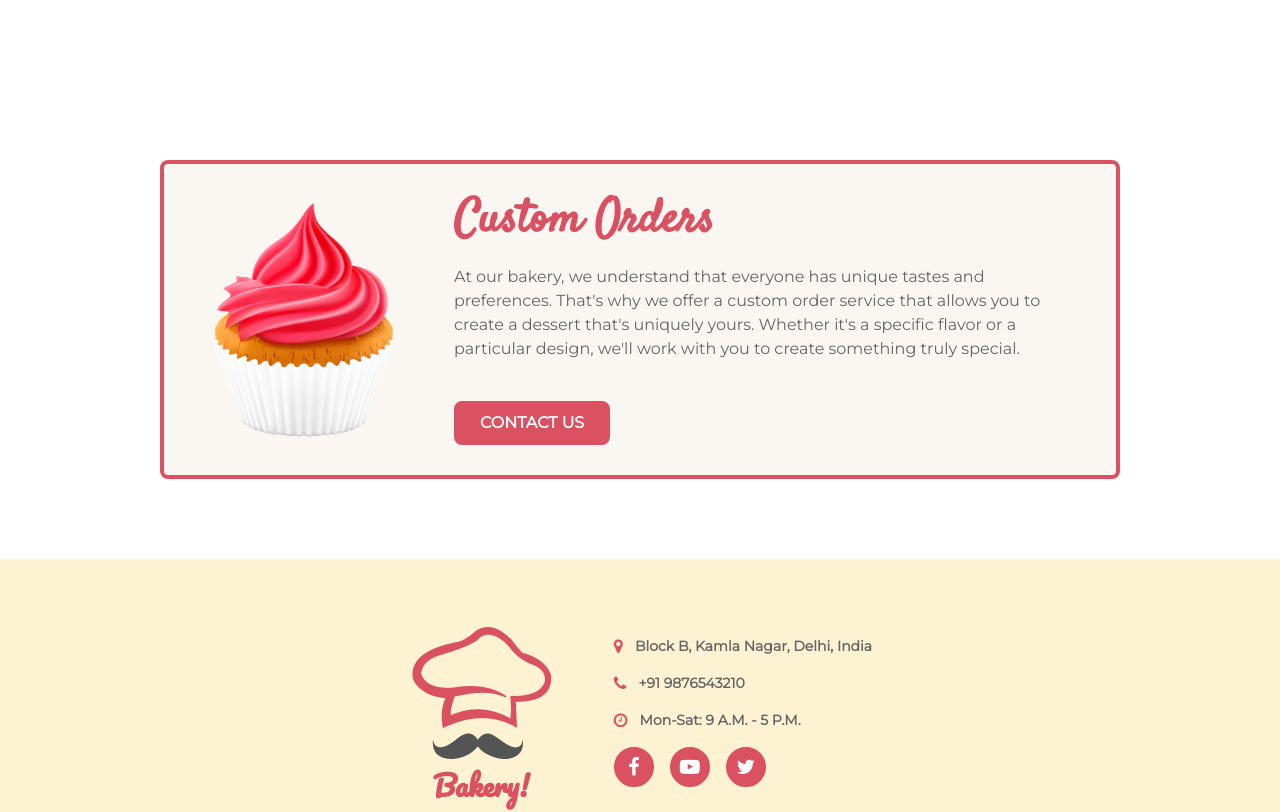
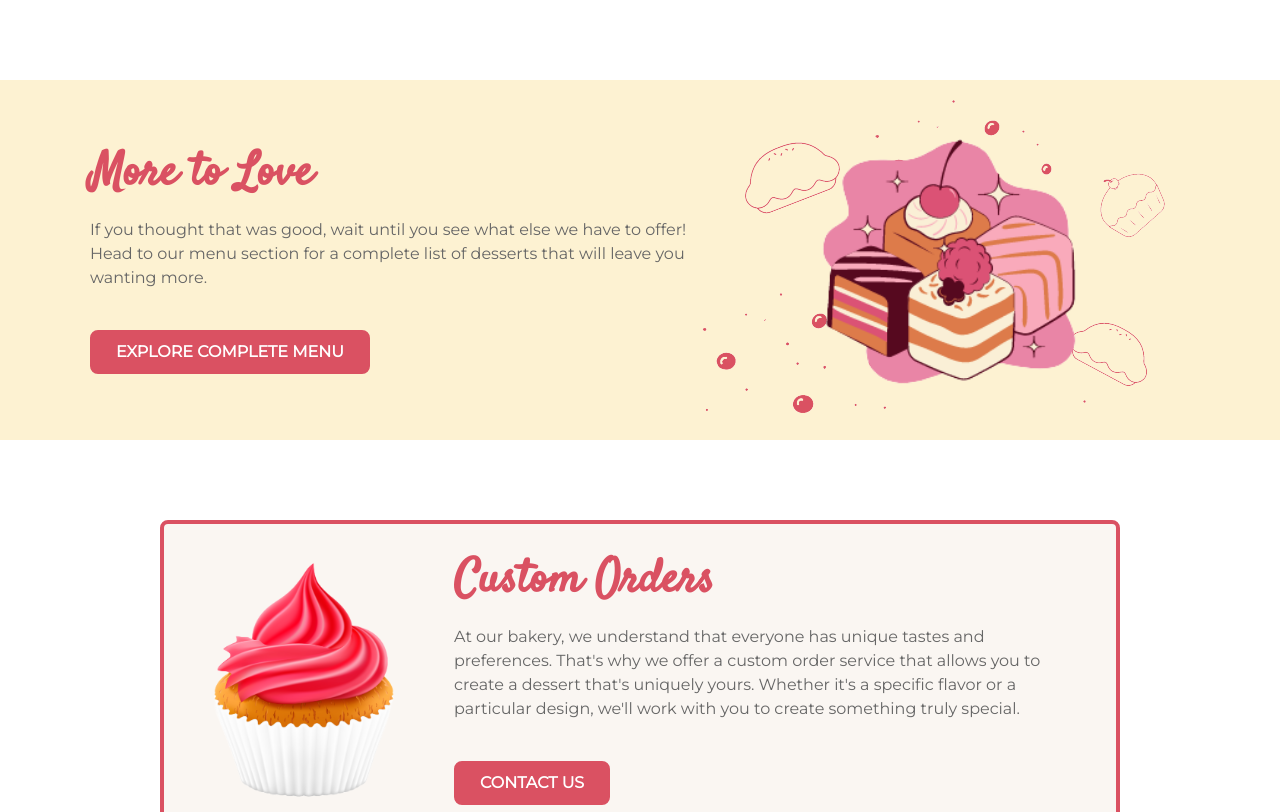
Before and after one commit to shridhiaggarwal/Bakery-React-Project, a React (Create React App) app: page / in a window 1280 px wide. Shown: the part 1540-2352 px from the top of the page. Built offline with nearby package versions, Linux system fonts and the light colour scheme.

Commit message:
added CompleteMenuBox container and updated custom order container

```diff
--- /dev/null
+++ b/src/Pages/HomePage/containers/CompleteMenuBox/index.tsx
@@ -0,0 +1,30 @@
+import React from "react";
+import styled from "styled-components";
+import TitleSubtitleButtonBox from "../../../../components/TitleSubtitleButtonBox";
+import ImageBox from "../../../../components/ImageBox";
+import cakeElement from "../../../../images/elements/cake_element4.png";
+import backgeroundImage from "../../../../images/backgrounds/background1.png";
+
+const CompleteMenuSection = styled.section`
+  height: 360px;
+  background-color: #fdf2d2;
+  display: flex;
+  align-items: center;
+  justify-content: center;
+  padding: 20px 80px;
+`;
+
+function CompleteMenuBox() {
+  return (
+    <CompleteMenuSection>
+      <TitleSubtitleButtonBox
+        title="More to Love"
+        subtitle="If you thought that was good, wait until you see what else we have to offer! Head to our menu section for a complete list of desserts that will leave you wanting more."
+        buttonText="Explore complete menu"
+      />
+      <ImageBox backgroundImageSrc={backgeroundImage} imageSrc={cakeElement} />
+    </CompleteMenuSection>
+  );
+}
+
+export default CompleteMenuBox;
--- a/src/Pages/HomePage/containers/OfferOfWeek/index.tsx
+++ b/src/Pages/HomePage/containers/OfferOfWeek/index.tsx
@@ -1,4 +1,3 @@
-import React from "react";
 import iceCreamElement from "../../../../images/elements/icecream_element.png";
 import cakeElement from "../../../../images/elements/cake_element.png";
 import backgroundImage from "../../../../images/backgrounds/background1.png";
--- a/src/Pages/HomePage/index.tsx
+++ b/src/Pages/HomePage/index.tsx
@@ -1,8 +1,8 @@
-import TextImageBox from "../../components/TextImageBox";
 import BannerCarousel from "./containers/BannerCarousel";
 import CustomOrder from "../../containers/CustomOrder";
 import MadeWithLove from "./containers/MadeWithLove";
 import OfferOfWeek from "./containers/OfferOfWeek";
+import CompleteMenuBox from "./containers/CompleteMenuBox";
 
 function HomePage() {
   return (
@@ -10,6 +10,7 @@ function HomePage() {
       <BannerCarousel />
       <OfferOfWeek/>
       <MadeWithLove />
+      <CompleteMenuBox/>
       <CustomOrder />
     </>
   );
--- a/src/components/ImageBox/index.tsx
+++ b/src/components/ImageBox/index.tsx
@@ -5,11 +5,11 @@ interface IImageBoxProps {
   backgroundImageSrc?: string;
   imageSrc?: string;
   margin?: string;
+  imageWidth?: string;
 }
 
 const ImageSection = styled.div<{
   backgroundImageSrc?: string;
-  margin?: string;
 }>`
   height: 100%;
   width: 500px;
@@ -19,27 +19,27 @@ const ImageSection = styled.div<{
   display: flex;
   align-items: center;
   justify-content: center;
-  margin: ${(props) => props.margin};
 `;
 
 const ImageBoxImage = styled.img<{
+  width?: string;
   margin?: string;
 }>`
-  width: 300px;
+  width: ${(props) => (props.width ? props.width : "300px")};
   margin: ${(props) => props.margin};
 `;
 
 function ImageBox(props: IImageBoxProps) {
-  const { backgroundImageSrc, imageSrc, margin } = props;
+  const { backgroundImageSrc, imageSrc, margin, imageWidth } = props;
 
   return (
     <>
       {backgroundImageSrc ? (
-        <ImageSection backgroundImageSrc={backgroundImageSrc} margin={margin}>
-          <ImageBoxImage src={imageSrc} />
+        <ImageSection backgroundImageSrc={backgroundImageSrc}>
+          <ImageBoxImage src={imageSrc} margin={margin} width={imageWidth} />
         </ImageSection>
       ) : (
-        <ImageBoxImage src={imageSrc} margin={margin} />
+        <ImageBoxImage src={imageSrc} margin={margin} width={imageWidth} />
       )}
     </>
   );
--- a/src/components/TitleSubtitleButtonBox/index.tsx
+++ b/src/components/TitleSubtitleButtonBox/index.tsx
@@ -7,12 +7,14 @@ interface ITitleSubtitleButtonBoxProps {
   subtitle?: string;
   buttonText?: string;
   textAlign?: string;
+  textBoxWidth?: string;
 }
 
 const TextBox = styled.div<{
+  width?: string;
   textAlign?: string;
 }>`
-  width: 600px;
+  width: ${(props) => (props.width ? props.width : "600px")};
   text-align: ${(props) => props.textAlign};
 `;
 
@@ -29,10 +31,10 @@ const TextBoxSubtitle = styled.p`
 `;
 
 function TitleSubtitleButtonBox(props: ITitleSubtitleButtonBoxProps) {
-  const { title, subtitle, buttonText, textAlign } = props;
+  const { title, subtitle, buttonText, textAlign, textBoxWidth } = props;
 
   return (
-    <TextBox textAlign={textAlign}>
+    <TextBox textAlign={textAlign} width={textBoxWidth}>
       <TextBoxTitle>{title}</TextBoxTitle>
       {subtitle && <TextBoxSubtitle>{subtitle}</TextBoxSubtitle>}
       {buttonText && <Button>{buttonText}</Button>}
--- a/src/containers/CustomOrder/index.tsx
+++ b/src/containers/CustomOrder/index.tsx
@@ -1,26 +1,39 @@
 import React from "react";
-import customOrderStyles from "./customOrder.module.css";
-import Button from "../../components/Button";
 import cupcakeElement from "../../images/elements/cupcake_element.png";
+import styled from "styled-components";
+import TitleSubtitleButtonBox from "../../components/TitleSubtitleButtonBox";
+import ImageBox from "../../components/ImageBox";
+
+const CustomOrderSection = styled.section`
+  background-color: #faf6f2;
+  border: 4px solid #da5162;
+  border-radius: 8px;
+  margin: 80px 160px;
+  padding: 30px 40px;
+  display: flex;
+  align-items: center;
+  justify-content: space-evenly;
+`;
 
 function CustomOrder() {
   return (
-    <section className={customOrderStyles.customOrder}>
-      <div className={customOrderStyles.customOrderImage}>
-        <img src={cupcakeElement} />
-      </div>
-      <div className={customOrderStyles.customOrderText}>
-        <h4>Custom Orders</h4>
-        <p>
-          At our bakery, we understand that everyone has unique tastes and
+    <CustomOrderSection>
+      <ImageBox
+        imageSrc={cupcakeElement}
+        margin="0 50px 0 0"
+        imageWidth="200px"
+      />
+      <TitleSubtitleButtonBox
+        title="Custom Orders"
+        subtitle="At our bakery, we understand that everyone has unique tastes and
           preferences. That's why we offer a custom order service that allows
           you to create a dessert that's uniquely yours. Whether it's a specific
           flavor or a particular design, we'll work with you to create something
-          truly special.
-        </p>
-        <Button>Contact us</Button>
-      </div>
-    </section>
+          truly special."
+        buttonText="Contact us"
+        textBoxWidth="100%"
+      />
+    </CustomOrderSection>
   );
 }
 
```
